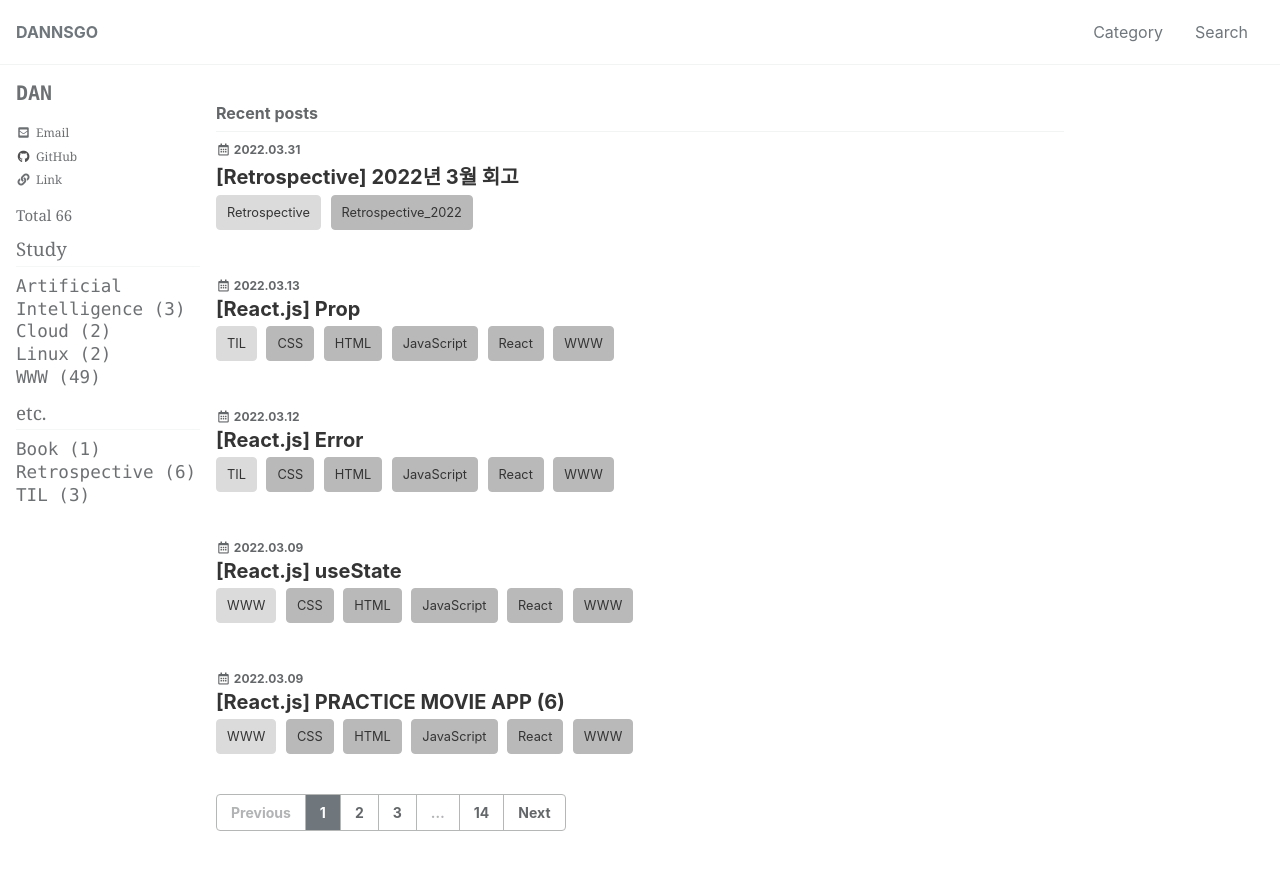
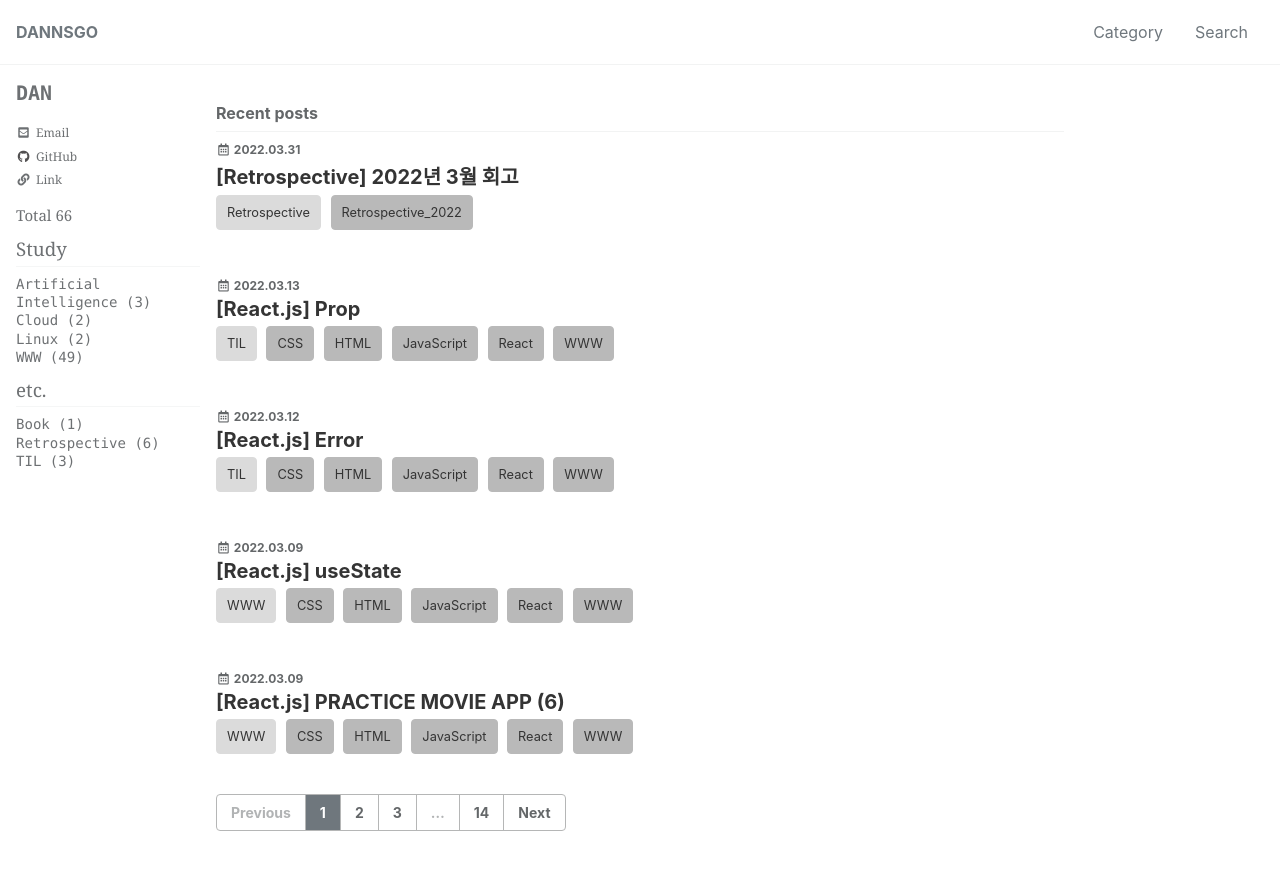
Before and after one commit to znhoon/dannsgo.github.io, a Jekyll site: the page built from index.html, in a window 1280 px wide and 900 px high. Shown: the top 870 px of the window. Built offline with Jekyll 4.4.1, drawn with Linux system fonts in a browser that asks for light colours; cached includes are drawn as plain includes; some web fonts are replaced; the list of posts is cut into pages by our own code.

Commit message:
Update _navigation.scss

```diff
--- a/_sass/minimal-mistakes/_navigation.scss
+++ b/_sass/minimal-mistakes/_navigation.scss
@@ -443,7 +443,7 @@
 
   a {
     color: inherit;
-    font-size: 1.1rem;
+    font-size: $type-size-4;
     font-family: $cute;
 
     &:hover {
```
